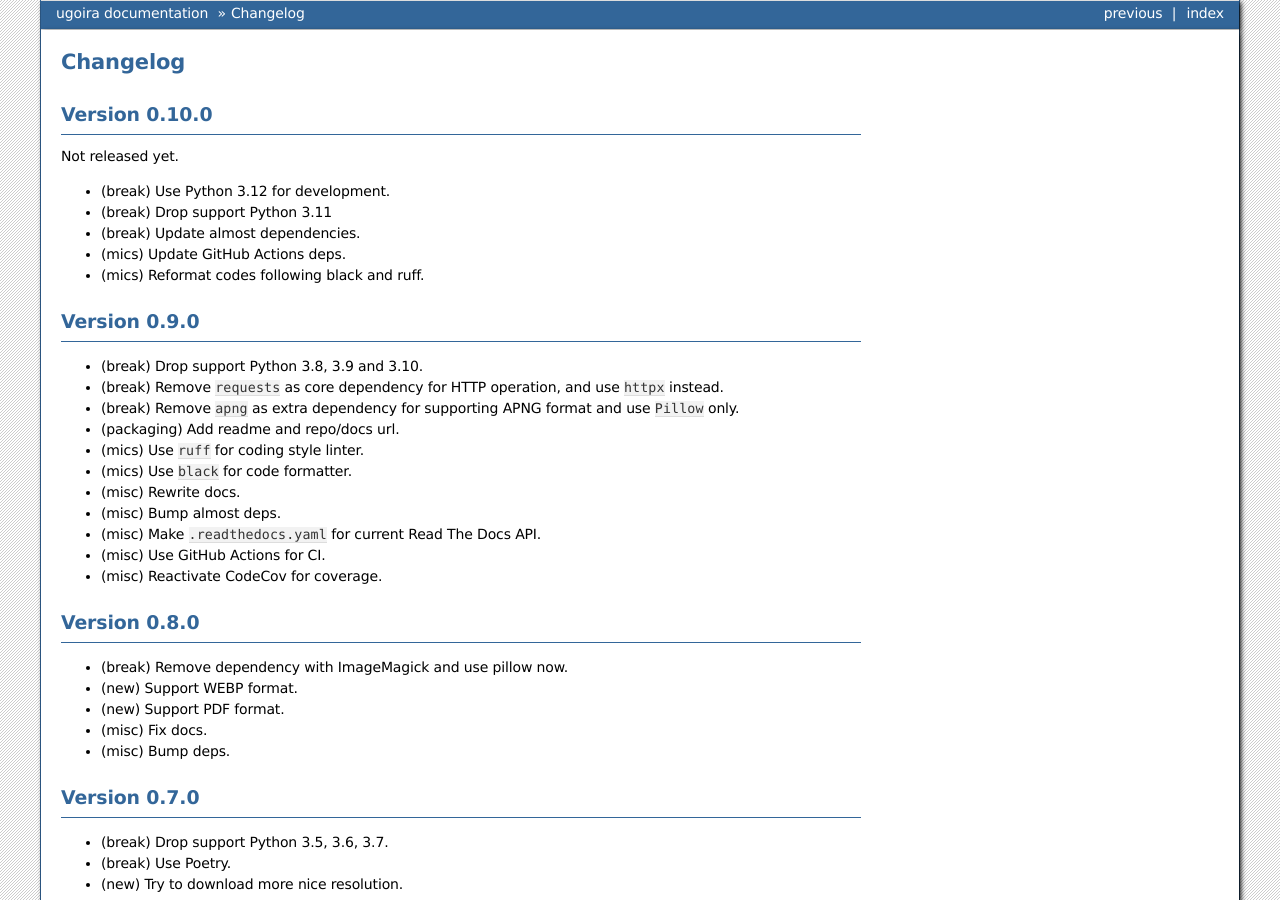
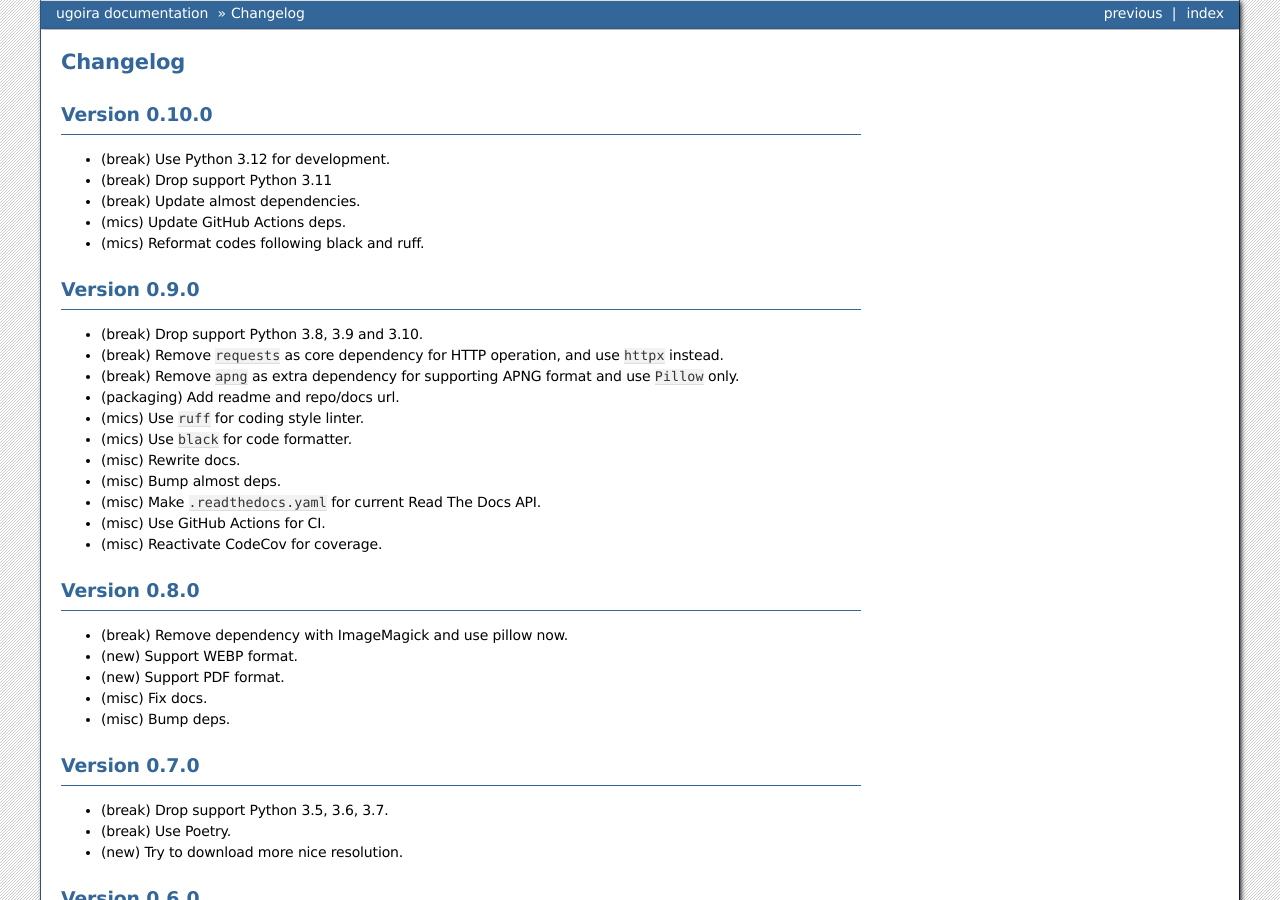
Before and after one commit to item4/ugoira, a Sphinx documentation site: the page built from docs/source/changelog.rst, in a window 1280 px wide and 900 px high. Built offline with Sphinx 7.4.7, drawn with Linux system fonts in a browser that asks for light colours.

Commit message:
Update docs

```diff
--- a/docs/source/changelog.rst
+++ b/docs/source/changelog.rst
@@ -3,7 +3,6 @@ Changelog
 
 Version 0.10.0
 -------------
-Not released yet.
 
 - (break) Use Python 3.12 for development.
 - (break) Drop support Python 3.11
```
